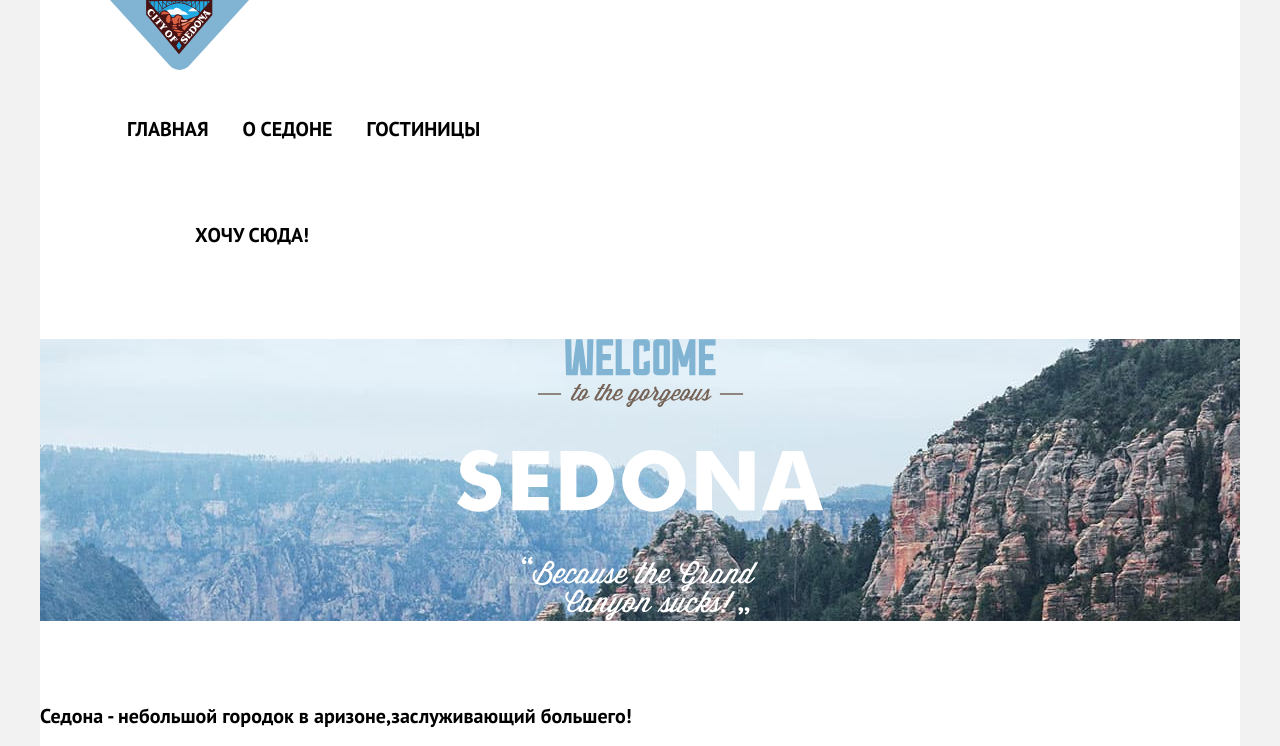
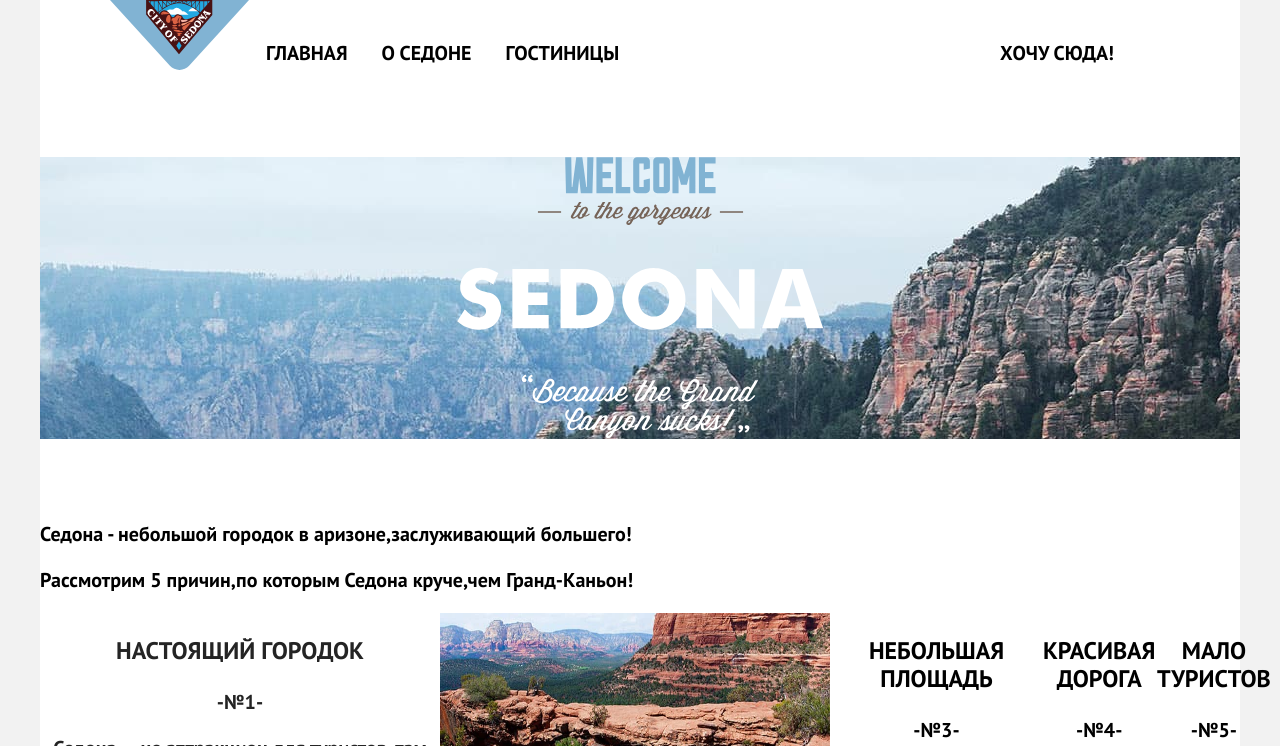
Before and after one commit to htmlacademy-htmlcss/1976215-sedona-33, a plain HTML site: page 5/index.html in a window 1280 px wide. Shown: the top 746 px of the page. Drawn offline with Linux system fonts and the light colour scheme.

Commit message:
:heavy_check_mark: Сборка #5

```diff
--- a/5/index.html
+++ b/5/index.html
@@ -24,7 +24,7 @@
           <a class="navigation-link" href="catalog.html">Гостиницы</a>
         </li>
       </ul>
-      <ul class="navigation-list navigation-user">
+      <ul class="navigation-user">
         <li class="navigation-item">
           <a class="navigation-link" href="">
             <span class="visually-hidden">
@@ -60,7 +60,7 @@
           <h3 class="advantages-title">Настоящий городок</h3>
           <p>-№1-</p>
           <p class="advantages-description">Седона — не аттракцион для туристов, там течёт своя жизнь</p>
-          <img src="images/city.jpg" alt="Настоящий городок" width="390" height="250">
+          <img src="images/city.jpg" alt="Настоящий городок" width="800" height="250">
         <ul class="services-list">
         <li class="services-item">
           <h4 class="services-name">Жильё</h4>
--- a/5/styles/styles.css
+++ b/5/styles/styles.css
@@ -57,6 +57,8 @@ body {
 .navigation {
   width:1060px;
   margin: 0 auto;
+  display: flex;
+  align-items: start;
 }
 
 .navigation-list {
@@ -68,6 +70,16 @@ body {
   list-style-type: none;
 }
 
+.navigation-user {
+display: flex;
+flex-wrap: wrap;
+width: 255px;
+margin: 0;
+padding: 0;
+list-style-type: none;
+margin-left: auto;
+}
+
 .navigation-link {
   display: block;
   padding: 20px 17px;
@@ -77,17 +89,13 @@ body {
   color: #000000;
   text-decoration: none;
   text-transform: uppercase;
+  list-style-type: none;
   }
 
-  .navigation-list navigation-user {
-  min-width: 16px;
-  min-height: 22px;
-  }
-
-.main-container {
+ .main-container {
   flex-grow: 1;
   padding-top: 51px;
-  padding-bottom: 60px;
+  padding-bottom: 81px;
 }
 
 .main-index {
@@ -116,6 +124,7 @@ background-repeat: no-repeat;
   margin-bottom: 82px;
 }
 
+.advantages
 /* List */
 .advantages-list {
   display: flex;
```
